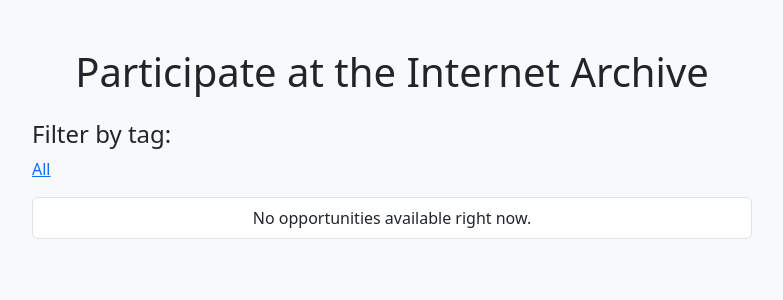
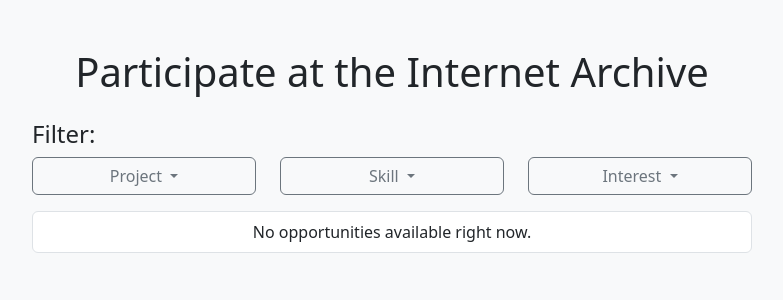
Before and after one commit to hcbrady/archivers_wanted, a Django app: page / in a window 1280 px wide. Shown: the top 300 px of the page, without its empty margins (248-1031 px from the left). Run offline with Django 4.2, Linux system fonts and the light colour scheme; data that the repository does not hold is empty; some libraries are stand-ins or nearby versions.

Commit message:
organize tags by project, skill, interest

```diff
--- a/participation/models.py
+++ b/participation/models.py
@@ -3,7 +3,13 @@ from ckeditor.fields import RichTextField
 from django.urls import reverse
 
 class Tag(models.Model):
+    CATEGORY_CHOICES = [
+        ('project', 'Project'),
+        ('skill', 'Skill'),
+        ('interest', 'Interest'),
+    ]
     name = models.CharField(max_length=50, unique=True)
+    category = models.CharField(max_length=20, choices=CATEGORY_CHOICES, default='interest')
 
     def __str__(self):
         return self.name
--- a/participation/templates/participation/opportunity_list.html
+++ b/participation/templates/participation/opportunity_list.html
@@ -3,20 +3,28 @@
 {% block title %}Participation Opportunities{% endblock %}
 
 {% block content %}
-<h4>Filter by tag:</h4>
-<ul class="list-inline">
-  <li class="list-inline-item">
-    <a href="{% url 'opportunity_list' %}">All</a>
-  </li>
-  {% for tag in tags %}
-    <li class="list-inline-item">
-      <a href="?tag={{ tag.name }}"
-         class="{% if selected_tag == tag.name %}fw-bold{% endif %}">
-         {{ tag.name }}
-      </a>
-    </li>
+<h4>Filter:</h4>
+<div class="row mb-3">
+  {% for group in tag_groups %}
+    <div class="col-md-4">
+      <div class="dropdown">
+        <button class="btn btn-outline-secondary dropdown-toggle w-100" type="button" data-bs-toggle="dropdown" aria-expanded="false">
+          {{ group.name }}
+        </button>
+        <ul class="dropdown-menu w-100">
+          {% for tag in group.tags %}
+            <li>
+              <a class="dropdown-item {% if selected_tag == tag.name %}fw-bold{% endif %}" href="?tag={{ tag.name }}">
+                {{ tag.name }}
+              </a>
+            </li>
+          {% endfor %}
+        </ul>
+      </div>
+    </div>
   {% endfor %}
-</ul>
+</div>
+
 <ul class="list-group">
   {% for opportunity in opportunities %}
       <li class="list-group-item">
--- a/participation/views.py
+++ b/participation/views.py
@@ -9,18 +9,24 @@ from django.contrib.auth.decorators import login_required
 from django.contrib import messages
 
 def opportunity_list(request):
-    tag_name = request.GET.get('tag')
-    if tag_name:
-        opportunities = Opportunity.objects.filter(tags__name=tag_name)
-    else:
-        opportunities = Opportunity.objects.all()
+    selected_tag = request.GET.get('tag')
+    opportunities = Opportunity.objects.all()
 
-    tags = Tag.objects.all()
-    return render(request, 'participation/opportunity_list.html', {
-        'opportunities': opportunities,
-        'tags': tags,
-        'selected_tag': tag_name,
-    })
+    if selected_tag:
+        opportunities = opportunities.filter(tags__name=selected_tag)
+
+    tag_groups = [
+        {"name": "Project", "tags": Tag.objects.filter(category="project")},
+        {"name": "Skill", "tags": Tag.objects.filter(category="skill")},
+        {"name": "Interest", "tags": Tag.objects.filter(category="interest")},
+    ]
+
+    context = {
+        "opportunities": opportunities,
+        "selected_tag": selected_tag,
+        "tag_groups": tag_groups,
+    }
+    return render(request, "participation/opportunity_list.html", context)
 
 def opportunity_detail(request, pk):
     opportunity = get_object_or_404(Opportunity, pk=pk)
```
Also changed, not shown: participation/migrations/0005_tag_category.py (added).
